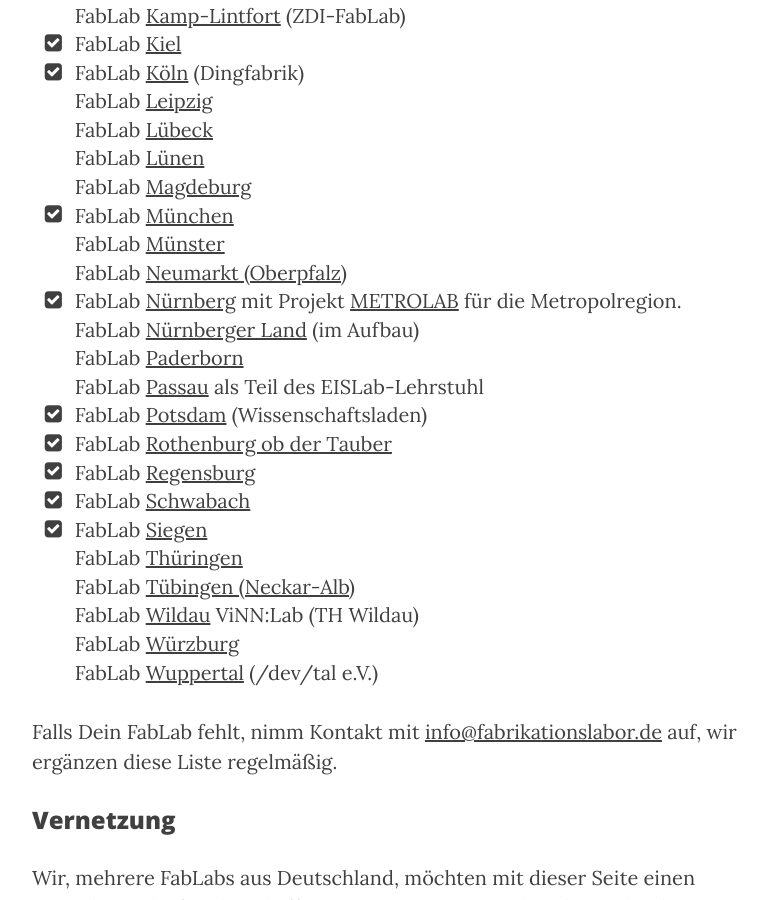
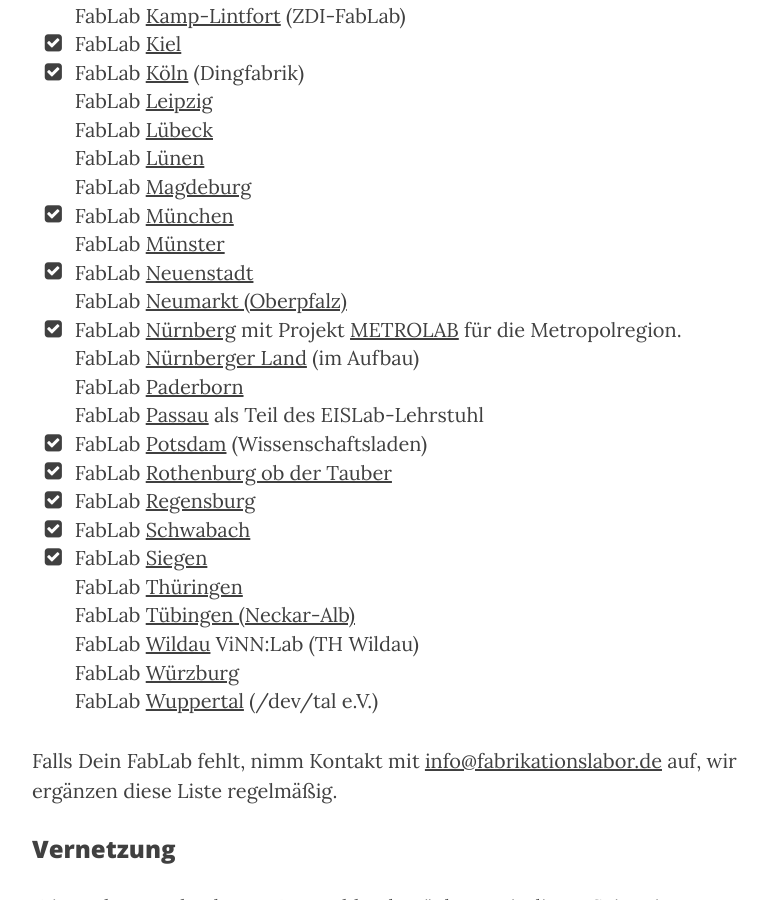
Before and after one commit to fabrikationslabor/fabrikationslabor.github.io, a Jekyll site: the page built from fablabs-in-deutschland.html, in a window 1280 px wide and 900 px high, scrolled down 1657 px. Shown: the whole window, without its empty margins (233-1001 px from the left). Built offline with Jekyll 4.4.1, drawn with Linux system fonts in a browser that asks for light colours; nearby versions of some CDN libraries.

Commit message:
Update fablabs-in-deutschland.html
FabLab Neuenstadt für Sören Oberndörfer hinzugefügt

```diff
--- a/fablabs-in-deutschland.html
+++ b/fablabs-in-deutschland.html
@@ -41,6 +41,7 @@
   <li>FabLab <a href="http://www.inkubator.ovgu.de/FabLab.html" target="_blank">Magdeburg</a></li>
   <li><i class="fa-li fa fa-check-square"></i>FabLab <a href="http://fablab-muenchen.de" target="_blank">München</a></li>
   <li>FabLab <a href="http://fablab-ms.de/" target="_blank">Münster</a></li>
+  <li><i class="fa-li fa fa-check-square"></i>FabLab <a href="http://www.fablab-neuenstadt.de/" target="_blank">Neuenstadt</a></li>
   <li>FabLab <a href="http://fablab-neumarkt.de" target="_blank">Neumarkt (Oberpfalz)</a></li>
   <li><i class="fa-li fa fa-check-square"></i>FabLab <a href="http://fablab-nuernberg.de" target="_blank">Nürnberg</a> mit Projekt <a href="http://projekt-metrolab.de/" target="_blank">METROLAB</a> für die Metropolregion.</li>
   <li>FabLab <a href="http://landkreis.nuernberger-land.de/index.php?id=2452" target="_blank">Nürnberger Land</a> (im Aufbau)</li>
```
